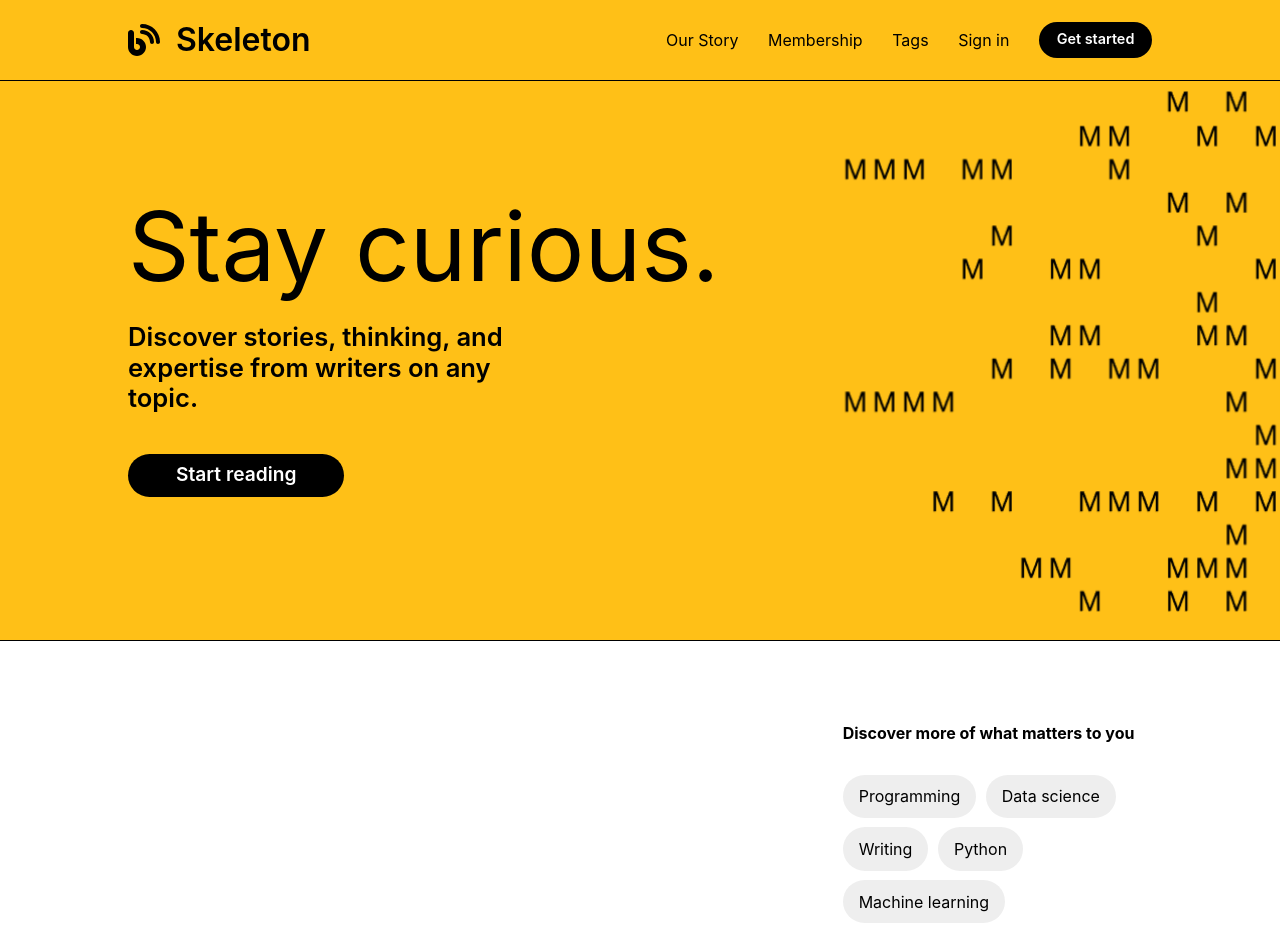
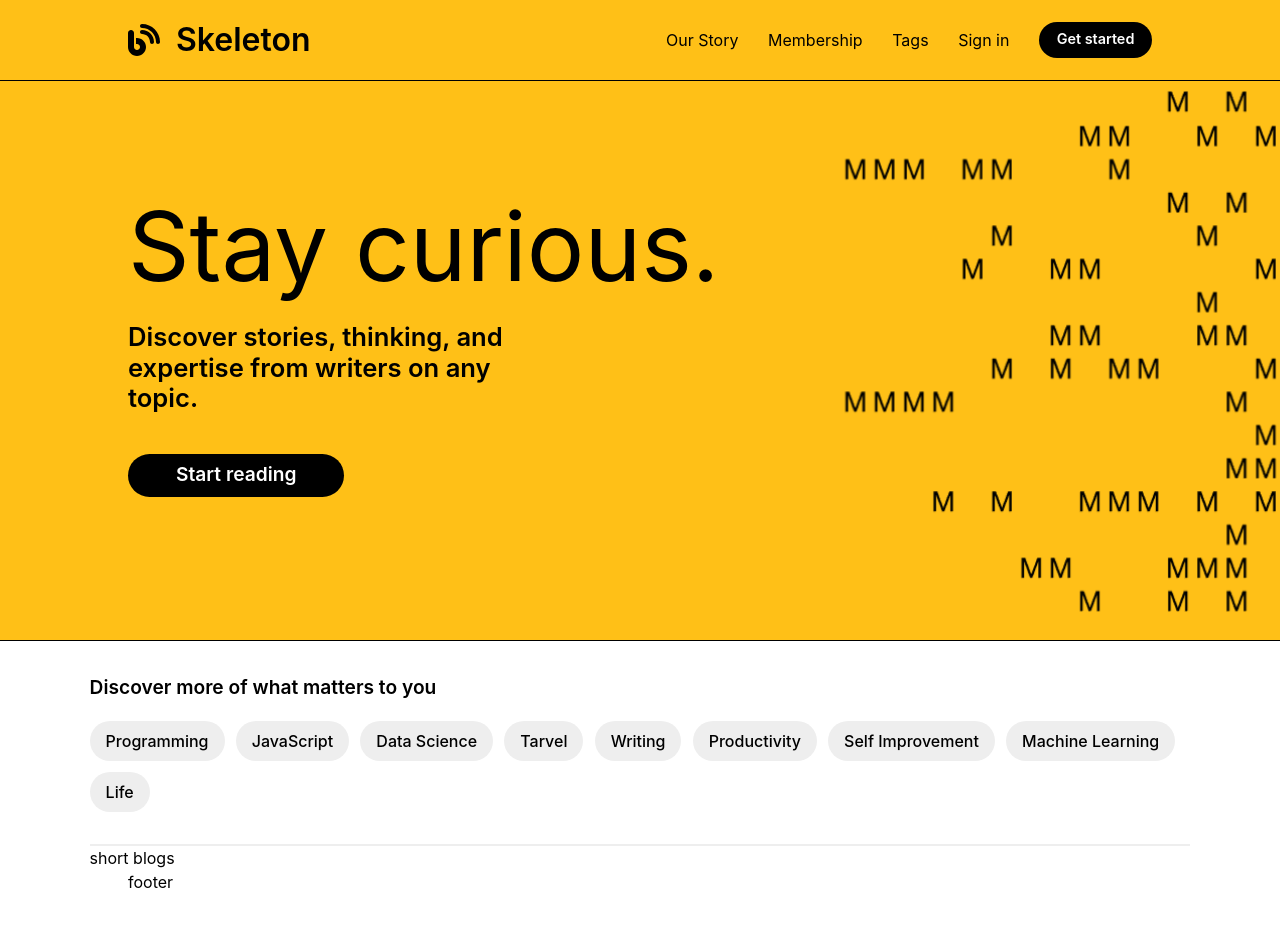
Before and after one commit to Plasticfoods/blog-app, a React (Create React App) app in the folder client/: page / in a window 1280 px wide. Shown: the top 952 px of the page. After the commit the page ends 894 px from the top, so only its background shows below. Built offline with nearby package versions, Linux system fonts and the light colour scheme.

Commit message:
tags completion'

```diff
--- a/client/src/components/Main.jsx
+++ b/client/src/components/Main.jsx
@@ -1,21 +1,29 @@
 import Tag from "./Tag"
-import Posts from "./Posts"
 const posts = []
 
 export default function Main() {
     return (
         <main>
-            <Posts blogs={posts} />
-            <div className="sidebar tags">
-                <p className="tags-title font-bold mb-5">Discover more of what matters to you</p>
+            <aside className="home-aside">
+                <h3 className="home-aside-title">Discover more of what matters to you</h3>
                 <div className="tags">
-                    <Tag tagName="Programming"/>
-                    <Tag tagName="Data science"/>
-                    <Tag tagName="Writing"/>
-                    <Tag tagName="Python"/>
-                    <Tag tagName="Machine learning"/>
+                    <Tag tagName='Programming'/>
+                    <Tag tagName='JavaScript' />
+                    <Tag tagName='Data Science '/>
+                    <Tag tagName='Tarvel' />
+                    <Tag tagName='Writing' />
+                    <Tag tagName='Productivity' />
+                    <Tag tagName='Self Improvement' />
+                    <Tag tagName='Machine Learning' />
+                    <Tag tagName='Life' />
+
                 </div>
-            </div>
+            </aside>
+
+            <section className="short-blogs">
+                short blogs
+            </section>
+
         </main>
     )
 }
--- a/client/src/components/Posts.jsx
+++ /dev/null
@@ -1,35 +0,0 @@
-import ShortPost from "./ShortPost";
-import { useState, useEffect } from "react";
-
-export default function Posts(props) {
-    const [posts, setPosts] = useState(props.blogs);
-
-    useEffect(() => {
-        setPosts(props.blogs);
-    }, [props.blogs]);
-
-    return (
-        <div className="posts">
-            {posts.map((element, index) => {
-                if (element && element.title && element.content && element.uploadDate && element._id) {
-                    return (
-                        <ShortPost
-                            key={index}
-                            id={index}
-                            authorName={props.authorName}
-                            summeryTitle={element.title}
-                            summeryLine={element.content}
-                            postDate={element.uploadDate}
-                            postId={element._id}
-                            // tag={element.tag}
-                            summeryImage="https://miro.medium.com/v2/resize:fill:250:168/0*fDHA_4K1QRIsktoI"
-                        />
-                    );
-                } else {
-                    // Handle the case where necessary properties are null or undefined
-                    return null;
-                }
-            })}
-        </div>
-    );
-}
--- a/client/src/components/ShortPost.jsx
+++ /dev/null
@@ -1,51 +0,0 @@
-import imgPath from '../images/user-profile-icon.svg'
-import Tag from './Tag'
-import { Link } from 'react-router-dom'
-
-export default function ShortPost(props) {
-    let authorImage = imgPath
-    if (props.authorImage === undefined) authorImage = imgPath
-    else authorImage = props.authorImage
-
-    return (
-        // <div className="short-post">
-        //     <Link className="summery-content" to={`/posts/${props.postId}`}>
-        //         <p className="summery-author">
-        //             <div className="author-image">
-        //                 <img src={authorImage} alt="" />
-        //             </div>
-        //             <div className="author-name"> {props.authorName}</div>
-        //         </p>
-        //         <p className="summery-title"> {props.summeryTitle}</p>
-        //         <p className="summery-line"> {props.summeryLine.substring(0,30)}</p>
-        //         <div className="post-details">
-        //             <p className="post-date">{props.postDate}</p>
-        //             <Tag tagName={props.tag} />
-        //         </div>
-        //     </Link>
-        //     <div className="summery-image">
-        //         <img src={props.summeryImage} alt="blog image" />
-        //     </div>
-        // </div>
-
-        <div className="short-post">
-            <Link className="summery-content" to={`/posts/${props.postId}`}>
-                <p className="summery-author">
-                    <div className="author-image">
-                        <img src={authorImage} alt="" />
-                    </div>
-                    <div className="author-name"> Avi Loeb </div>
-                </p>
-                <p className="summery-title"> Summary of the Successful Interstellar Expedition </p>
-                <p className="summery-line"> We did it. I led a Galileo Project expedition to the Pacific Ocean to retrieve spherules of the first recognized interstellar meteor, IM1</p>
-                <div className="post-details">
-                    <p className="post-date">{props.postDate}</p>
-                    <Tag tagName={'Travel'} />
-                </div>
-            </Link>
-            <div className="summery-image">
-                <img src={'https://miro.medium.com/v2/resize:fit:828/format:webp/1*aqmtMRh9xnVwp6-5EEJ4KQ.png'} alt="blog image" />
-            </div>
-        </div>
-    )
-}
--- a/client/src/components/Tag.jsx
+++ b/client/src/components/Tag.jsx
@@ -1,9 +1,9 @@
-import { Link } from "react-router-dom"
+import {Link } from 'react-router-dom'
 
 export default function Tag(props) {
     return (
-            <div className="tag">
+            <Link className="tag">
                 {props.tagName}
-            </div>
+            </Link>
     )
 }
--- a/client/src/index.css
+++ b/client/src/index.css
@@ -89,18 +89,18 @@ h6 {
   isolation: isolate;
 }
 
-@media (max-width: 768px) {
-  .mobile-padding {
-    padding-left: 5%;
-    padding-right: 5%;
-  }
-}
 
 .desktop-padding {
   padding-left: 10%;
   padding-right: 10%;
 }
 
+@media (max-width: 768px) {
+  .mobile-padding {
+    padding-left: 2%;
+    padding-right: 2%;
+  }
+}
 /* RegisterPage */
 
 .register {
@@ -335,140 +335,43 @@ h6 {
 }
 
 /* Main  */
+
+/* mobile styling  */
 main {
-  display: grid;
-  grid-template-columns: 2fr 1fr;
-  gap: 6rem;
-  /* height: 2000px; */
+  padding-left: 7% !important;
+  padding-right: 7% !important;
 }
 
-.short-post,
-.sidebar {
-  padding-top: 5rem;
+.home-aside {
+  padding-top: 2rem;
+  padding-bottom: 2rem;
+  border-bottom: 2px solid #eee;
 }
 
-.sidebar {
-  height: fit-content;
-  padding-bottom: 3rem;
-  border-bottom: 1px solid rgb(230, 230, 230);
-  position: -webkit-sticky;
-  position: sticky;
-  top: 0;
+.home-aside-title {
+  font-weight: 600;
+  font-size: larger;
+  margin-bottom: 1.2rem;
 }
 
 .tags {
   display: flex;
+  gap: .7rem;
   flex-wrap: wrap;
-  align-items: start;
-  gap: 0.6rem;
+  align-content: normal;
+  justify-content: normal;
+  align-items: flex-start;
+
 }
 
 .tag {
-  display: inline;
-  text-align: center;
-  padding: 0.6rem 1rem;
+  padding: 0.5rem 1rem;
+  display: block;
   background-color: #eee;
-  border-radius: 25px;
+  border-radius: 20px;
+  font-weight: 500;
 }
 
-/* Short Post */
-.short-post {
-  display: flex;
-  gap: 1.4rem;
-  align-items: center;
-  border-bottom: 1px solid black;
-}
-.summery-author {
-  display: flex;
-  gap: 0.8rem;
-  align-items: center;
-}
-.author-image {
-  width: 1.5rem;
-  border-radius: 50%;
-}
-.author-image img {
-  border-radius: 30%;
-}
-.author-name {
-  font-size: 0.9rem;
-  font-weight: 600;
-}
-.summery-content {
-  display: flex;
-  gap: 0.62rem;
-  flex-direction: column;
-}
-.summery-title {
-  font-size: 1.4rem;
-  font-weight: 700;
-  line-height: 1.8ch;
-}
-.summery-line {
-  padding-top: 5px;
-  line-height: 2ch;
-  font-weight: 500;
-  color: gray;
-}
-.post-details {
-  display: flex;
-  gap: 1rem;
-  align-items: center;
-}
-.post-date {
-  font-size: 0.8rem;
-  color: grey;
-}
-.post-details .tag {
-  font-size: 0.8rem;
-  padding: 0.2rem 0.4rem;
-}
-.summery-image {
-  align-self: center;
-  width: 50%;
-  height: 70%;
-}
-
-/* Short Post  */
-@media (max-width: 900px) {
-  main {
-    grid-template-columns: 100%;
-    gap: 0px;
-  }
-  .sidebar {
-    grid-row-start: 0;
-    grid-row-end: 1;
-    position: static;
-  }
-  .posts {
-    display: flex;
-    flex-direction: column;
-    gap: 2rem;
-  }
-  .short-post {
-    gap: 0.7rem;
-    padding: 0;
-  }
-  .summery-content {
-    gap: 0.5rem;
-  }
-  .author-name {
-    font-size: 0.7rem;
-  }
-  .author-image {
-    display: none;
-  }
-  .summery-title {
-    font-size: 1rem;
-  }
-  .summery-line {
-    display: none;
-  }
-  .summery-image {
-    width: 100%;
-    align-self: center;
-  }
-}
 
 /* Profile Page  */
 
@@ -506,7 +409,7 @@ main {
     display: flex;
     justify-content: space-between;
     border-bottom: 2px solid #eee;
-    padding: .5rem 5%;
+    padding: 0.5rem 5%;
   }
 
   .profile-icon {
--- a/client/src/pages/Profile.jsx
+++ b/client/src/pages/Profile.jsx
@@ -1,8 +1,6 @@
 import { useParams, useNavigate } from 'react-router-dom'
 import { useEffect, useState } from 'react'
 import Header2 from '../components/Header2'
-import Posts from '../components/Posts'
-import ShortPost from '../components/ShortPost'
 const base = 'http://localhost:7000/'
 
 
@@ -58,15 +56,7 @@ export default function Profile() {
         <div className="profile">
             <Header2 />
             <main>
-                <section className="user-blogs">
-                    <h1 className="user-name"></h1>
-                    {(blogs.length > 0 && userInfo !== null) ? (
-                        <Posts blogs={blogs} authorName='abc' />
-                    ) : (
-                        <p>Loading posts...</p>
-                    )}
-                </section>
-                <section className="user-details"></section>
+
             </main>
             <button onClick={logout} type='button'>Logout</button>
         </div>
```
Also changed, not shown: client/src/components/ShortBlog.jsx (added).
